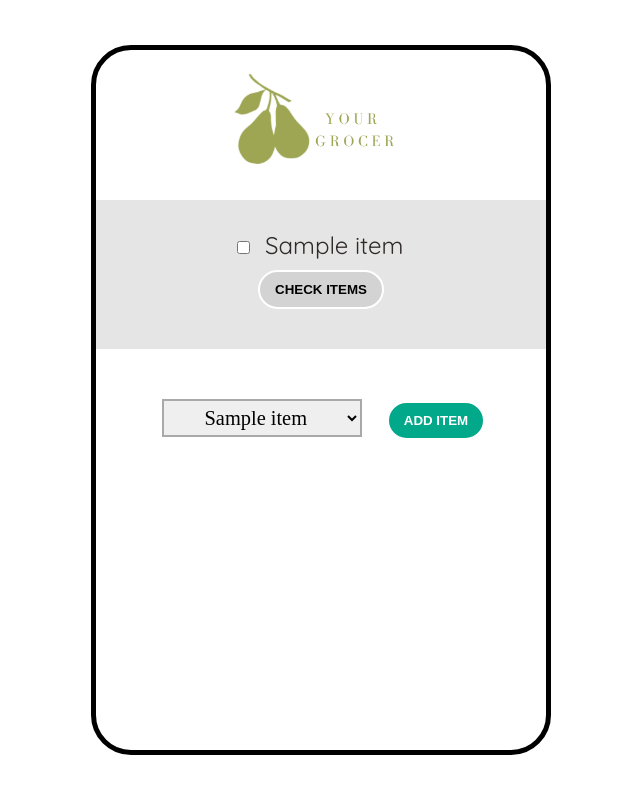
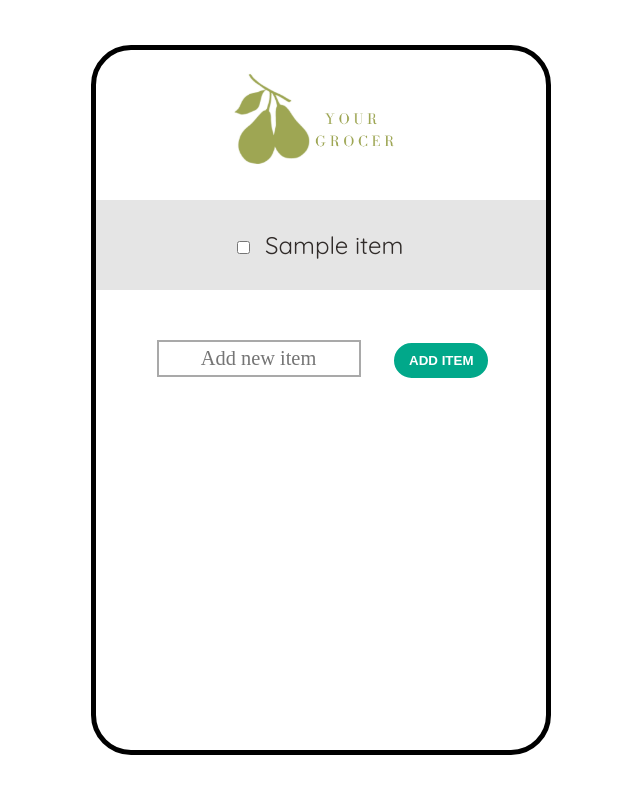
Before and after one commit to theredwillow/GroceryListApp, a Flask app: template templates/index.html in a window 1280 px wide. Shown: the whole page, without its empty margins (319-959 px from the left). Run offline with Flask 3, Linux system fonts and the light colour scheme; the template is opened without the code that fills it: most values are stand-ins (such as "Sample title", 1, 10 or a date in 2020).

Commit message:
Cut down unnecessary JS

```diff
--- a/static/css/main.css
+++ b/static/css/main.css
@@ -26,13 +26,42 @@ label {
     margin: auto;
     border: 5px solid;
     border-radius: 40px
-
 }
 
 #remove_items {
     background-color: #E5E5E5;
     color: #302B29;
     padding: 30px;
+}
+
+.to-be-removed {
+    text-decoration: line-through;
+}
+
+#remove_btn {
+    display: none;
+    font-weight: bold;
+    border-radius: 20px;
+    border: 2px solid white;
+    margin: 10px;
+    padding: 10px 15px;
+    color: #FFFFFF;
+    background-color: #FF0011;
+    cursor: pointer;
+}
+
+form:has(.to-be-removed) #remove_btn {
+    display: inline-block;
+}
+
+#new_item {
+    font-family: "Railway";
+    font-size: 0.85em;
+    text-align: center;
+    width: 200px;
+    margin: 50px 15px;
+    padding: 5px 0px;
+    border: 2px solid darkgrey;
 }
 
 #add_btn {
@@ -44,27 +73,6 @@ label {
     margin: 10px;
     padding: 10px 15px;
     cursor: pointer
-    }
-
-
-#remove_btn {
-    background-color: lightgray;
-    color: black;
-    font-weight: bold;
-    border-radius: 20px;
-    border: 2px solid white;
-    margin: 10px;
-    padding: 10px 15px;
-}
-
-select {
-    font-family: "Railway";
-    font-size: 0.85em;
-    text-align: center;
-    width: 200px;
-    margin: 50px 15px;
-    padding: 5px 0px;
-    border: 2px solid darkgrey;
 }
 
 #add_btn:hover {
--- a/static/js/main.js
+++ b/static/js/main.js
@@ -1,18 +1,4 @@
-function check_me(input_id) {
-    var checked_input = document.querySelector("input[id=" + input_id + "]");
-    var checked_label = document.querySelector("label[name=" + input_id + "]");
-
-    if (checked_input.checked) {
-        checked_label.style.textDecoration = "line-through";
-    }
-    else {
-        checked_label.style.textDecoration = "";
-    }
-
-    var btn = document.getElementById("remove_btn");
-
-    btn.value = "REMOVE ITEMS";
-    btn.style.color = "#FFFFFF";
-    btn.style.backgroundColor = "#FE757";
-    btn.style.cursor = "pointer";
+function check_me(element) {
+    var checked_label = element.parentElement.querySelector("label");
+    checked_label.classList.toggle("to-be-removed");
 }
--- a/templates/index.html
+++ b/templates/index.html
@@ -16,22 +16,20 @@
         <div id="remove_items">
             <form action="/remove_items" method="POST">
                 {% for item in shopping_items%}
-                <input type="checkbox" name="check" id="{{item}}" value="{{item}}" onchange="check_me('{{ item }}')">
-                <label for="{{items}}" name="{{item}}">{{ item }}</label><br>
+                <div id="{{item}}">
+                    <input type="checkbox" name="check" value="{{item}}" onchange="check_me(this)">
+                    <label for="{{items}}" name="{{item}}">{{ item }}</label>
+                </div>
                 {% endfor %}
-                <input type="submit" value="CHECK ITEMS" id="remove_btn">
+                <input type="submit" value="REMOVE ITEMS" id="remove_btn">
             </form>
         </div>
 
         <!-- ADD ITEMS FORM -->
         <div id="add_item">
             <form action="/add_items" method="POST">
-                <select name="select_items">
-                {% for item in all_items %}
-                <option value="{{ item }}">{{ item }}</option>
-                {% endfor %}
+                <input type="text" name="new_item" id="new_item" placeholder="Add new item">
                 <input type="submit" value="ADD ITEM" id="add_btn">
-                </select>
             </form>
         </div>
         </div>
```
